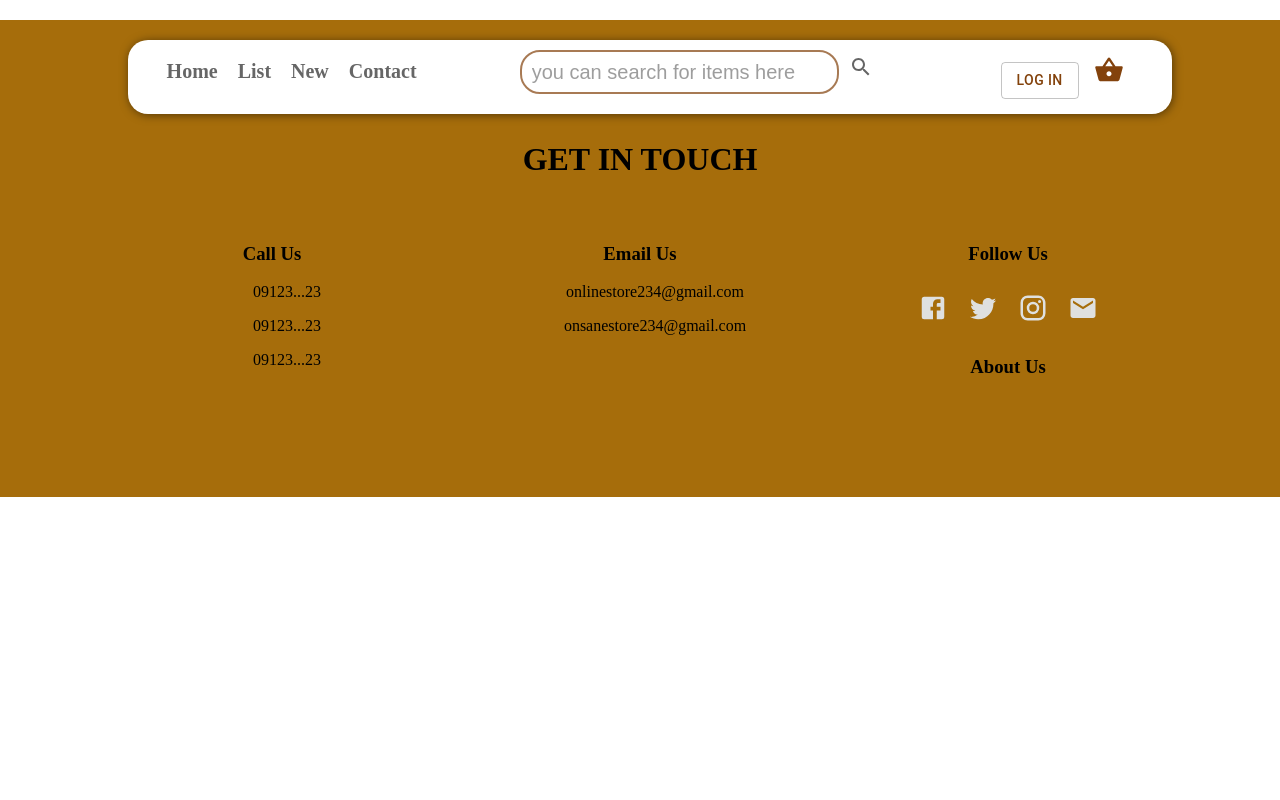
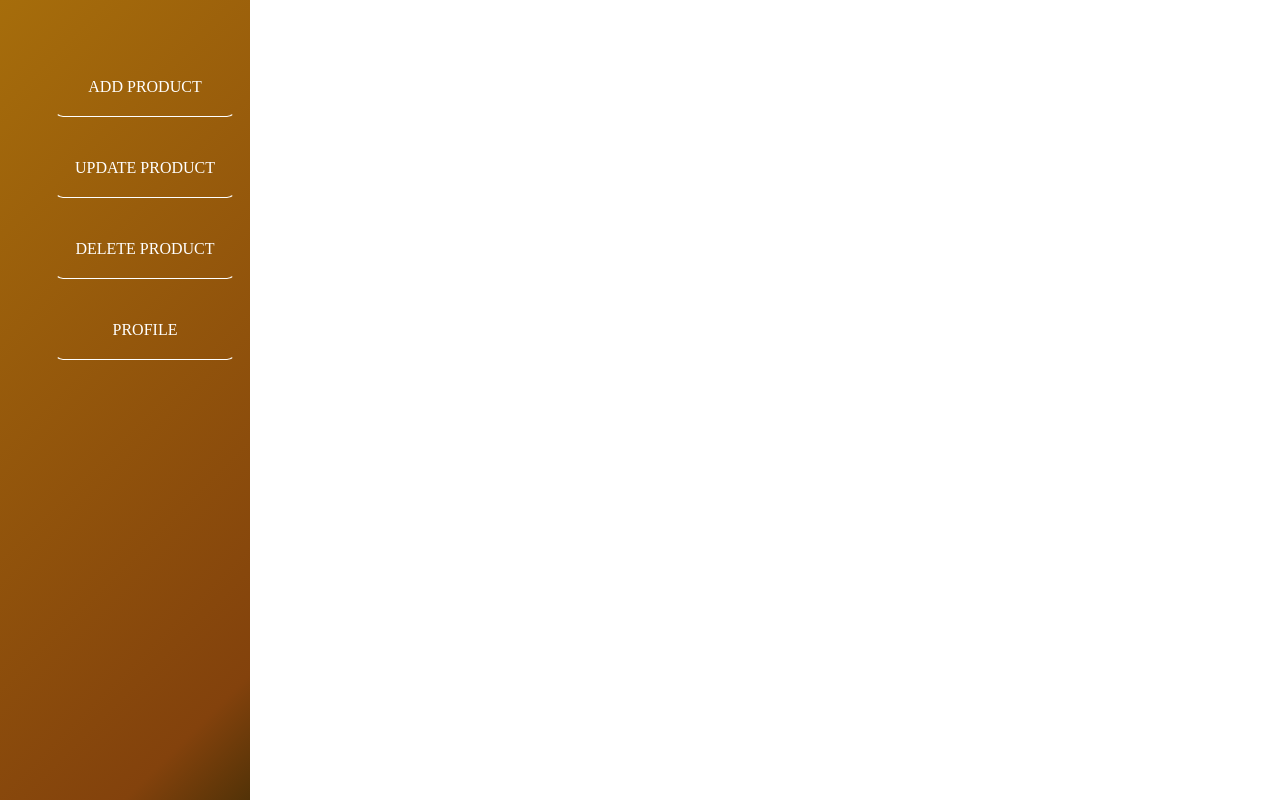
Before and after one commit to Michael-Mamaye/onlineStore, a React (Create React App) app in the folder frontend/: page /admin in a window 1280 px wide. Built offline with nearby package versions, Linux system fonts and the light colour scheme.

Commit message:
admin page style added

```diff
--- a/frontend/src/App.js
+++ b/frontend/src/App.js
@@ -7,28 +7,40 @@ import {BrowserRouter as Router,Switch,Route} from 'react-router-dom'
 import Lists from './components/pages/lists/Lists';
 import Contact from './components/pages/contact/Contact';
 import Footer from './components/pages/footer/Footer';
-
+import Admin from './components/adminDashboard/Admin'
 
 function App() {
   return (
     <div className="App">
       <Router>
-           <Navbar/>
+
            <Switch>
               <Route exact path="/" >
+                  <Navbar/>
                   <Home/>
+                  <Footer/>
               </Route>
               <Route exact path="/about">
+                  <Navbar/>
                   <About/>
+                  <Footer/>
               </Route>
-              <Route exact path="/lists" >
-                  <Lists/>
+              <Route exact path="/list" >
+                  <Navbar/>
+                  {/* <Lists/> */}
+                  <Home/>
+                  <Footer/>
               </Route>
-              <Route exact path="/contact" >
+              <Route exact path="/newproducts" >
+                  <Navbar/>
                   <Contact/>
+                  <Footer/>
+              </Route>
+              <Route exact path="/admin">
+                <Admin/>
               </Route>
            </Switch>
-           <Footer/>
+
       </Router>
     </div>
   );
--- a/frontend/src/actions/index.js
+++ b/frontend/src/actions/index.js
@@ -19,3 +19,12 @@ export const  getProduct=()=> async (dispatch)=>{
         console.log('get product error',err)
     }
 }
+export const getProductByType=(type)=>async (dispatch)=>{
+    try{
+        const {data}=await axios.get(`/products/create?brand=${type}`)
+        dispatch({type:GETPRODUCT,payload:data.product})
+    }
+    catch(err){
+        console.log('get product error',err)
+    }
+}
--- /dev/null
+++ b/frontend/src/components/adminDashboard/Admin.js
@@ -0,0 +1,27 @@
+import React from 'react'
+import styles from './style'
+import { Drawer } from '@material-ui/core';
+
+function Admin() {
+    const classes=styles();
+
+    return (
+        <div>
+            <div className={classes.adminDiv}>
+                <div className={classes.adminDrawer}>
+                    <ul className={classes.adminMenus}>
+                        <li className={classes.lists}>ADD PRODUCT</li>
+                        <li className={classes.lists}>UPDATE PRODUCT</li>
+                        <li className={classes.lists}>DELETE PRODUCT</li>
+                        <li className={classes.lists}>PROFILE</li>
+                   </ul>
+                </div>
+                <div className={classes.admincontent}>
+
+                </div>
+            </div>
+        </div>
+    )
+}
+
+export default Admin
--- /dev/null
+++ b/frontend/src/components/adminDashboard/style.js
@@ -0,0 +1,41 @@
+import { colors, ListItem, makeStyles } from "@material-ui/core";
+
+export default makeStyles ((theme)=>({
+
+    adminDiv:
+    {
+
+        display:'flex',
+        flexDirection:'row',
+        justifyContent:'space-between'
+    },
+    adminDrawer:{
+        background: "linear-gradient(-45deg, rgba(78,45,1,0.9752275910364145) 0%, rgba(131,66,12,1) 12%, rgba(166,109,11,1) 100%)",
+        height:'100vh',
+        width:'250px',
+        display:'flex',
+        flexDirection:'column',
+        color:'white',
+
+
+    },
+    adminMenus:{
+        paddingTop:'20px',
+        textDecoration:'none',
+        listStyleType:'none',
+        alignSelf:'center'
+    },
+    lists:{
+        padding:'20px',
+        marginTop:'20px',
+        borderRadius:'10px',
+        border:'2px solid transparent',
+        borderBottom:'1px solid white',
+        '&:hover':{
+            cursor:'pointer',
+            backgroundColor:'rgba(131,66,12,1) '
+        }
+    }
+
+
+}))
--- a/frontend/src/components/mini_nav/Nav.js
+++ b/frontend/src/components/mini_nav/Nav.js
@@ -1,21 +1,42 @@
-import React from 'react'
+import React,{useEffect} from 'react'
 import Catagories from './catagories/Catagories'
 import './nav.css'
+import { getProduct,getProductByType } from '../../actions'
+import { useDispatch,useSelector } from 'react-redux'
 
 function Nav() {
+    const product = useSelector(state => state.productReducer)
+
+    const dispatch = useDispatch();
+
+
+    useEffect(()=>{
+        dispatch(getProduct())
+    },[])
+    console.log('this is',product)
+    const handleSelected=(whatIsIt)=>
+    {
+       if(whatIsIt=='allProduct'){dispatch(getProduct())}
+       else if (whatIsIt == 'electronics') {dispatch(getProductByType('redmi'))}
+       else if (whatIsIt == 'suit') {dispatch(getProductByType('samsung'))}
+       else if (whatIsIt == 'house') {dispatch(getProductByType('oppo'))}
+       else if (whatIsIt == 'cars') {dispatch(getProductByType('xiaomi'))}
+       else if (whatIsIt == 'bike') {}
+       else if (whatIsIt == 'Others') {}
+    }
 
     return (
         <div>
              <div className='miniNavWhole'>
-                  <p className='miniNavs'>All Products</p>
-                  <p className='miniNavs'>Electronics</p>
-                  <p className='miniNavs'>Suit</p>
-                  <p className='miniNavs'>House</p>
-                  <p className='miniNavs'>Cars</p>
-                  <p className='miniNavs'>Bike</p>
-                  <p className='miniNavs'>Others</p>
+                  <p onClick={()=>{handleSelected('allProduct')}} name='all' className='miniNavs'>All Products</p>
+                  <p onClick={()=>{handleSelected('electronics')}} className='miniNavs'>Electronics</p>
+                  <p onClick={()=>{handleSelected('suit')}} className='miniNavs'>Suit</p>
+                  <p onClick={()=>{handleSelected('house')}} className='miniNavs'>House</p>
+                  <p onClick={()=>{handleSelected('cars')}} className='miniNavs'>Cars</p>
+                  <p onClick={()=>{handleSelected('bike')}} className='miniNavs'>Bike</p>
+                  <p onClick={()=>{handleSelected('Others')}} className='miniNavs'>Others</p>
              </div>
-             <Catagories/>
+             <Catagories product={product}/>
         </div>
     )
 }
--- a/frontend/src/components/mini_nav/catagories/Catagories.js
+++ b/frontend/src/components/mini_nav/catagories/Catagories.js
@@ -3,45 +3,35 @@ import { Grid,Button, Card, CardMedia, CardContent, CardActions, Dialog } from '
 import MK from "../../../assets/dinu.jpg"
 import './catagories.css'
 import useStyles from './style'
-import { getProduct } from '../../../actions'
-import axios from 'axios'
-import { useDispatch,useSelector } from 'react-redux'
-
-const Catagories=()=> {
-   const product = useSelector(state => state.productReducer)
-
-    const dispatch = useDispatch(getProduct());
 
 
-    useEffect(()=>{
-    //    axios.get('/products/create').then(res=>{
-    //        console.log(res.data);
-    //        setproduct(res.data.product)
-    //    })
-        dispatch(getProduct())
-
-
-    },[])
-    console.log('this is',product)
-    const classes=useStyles()
+const Catagories=({product})=> {
 
     const [open, setOpen] = React.useState(false);
+    const classes=useStyles()
+    const [selectedItem,setSelectedItem]=useState({})
 
-    const handleClickOpen = () => {
+    const handleClickOpen = (Id) => {
+        let miki={};
+        product.forEach(element => {
+            if (element._id==Id)
+            {
+                miki=element;
+            }
+        });
+        setSelectedItem(miki);
         setOpen(true);
     };
     const handleClose = () => {
         setOpen(false);
     };
-    const handledispatch=()=>{
 
-    }
 
     return (
         <div>
 
             <div className="catagoriesDiv">
-                <div onClick={handledispatch}>mshadfsdfdsfds</div>
+
                 <Grid container spacing={3}>
                         {product.map(data=>(
                             <Grid item key={data._id}xs={12} sm={6} md={4} lg={3}>
@@ -53,7 +43,7 @@ const Catagories=()=> {
                                     </CardContent>
                                     <CardActions className={classes.cardactions}>
                                         <Button className={classes.buyBtn}> Buy Now </Button>
-                                        <Button onClick={handleClickOpen} style={{marginLeft:'40px',}} className={classes.detailsBtn}> Details </Button>
+                                        <Button onClick={()=>{handleClickOpen(data._id)}} style={{marginLeft:'40px',}} className={classes.detailsBtn}> Details </Button>
                                     </CardActions>
                                 </Card>
                             </Grid>
@@ -61,9 +51,21 @@ const Catagories=()=> {
                     </Grid>
                     <p className="catagoriesSeeMore">See more</p>
                     <Dialog onClose={handleClose} aria-labelledby="customized-dialog-title" open={open}>
-                       <div style={{height:'100px',width:'100px'}}>
+                        {
+                                <div container key={selectedItem._id}xs={12} sm={6} md={4} lg={3}>
 
-                       </div>
+                                    <Card style={{display:'flex',flexDirection:'column',justifyContent:'left',width:"90%", height:'400px'}}>
+                                        <CardMedia image={MK} style={{width:"100%", height:'50%'}}></CardMedia>
+                                        <CardContent>
+                                            <p className={classes.contentNames}>{selectedItem.name} </p>
+                                            <p className={classes.contentDescription}>{selectedItem.description}</p>
+                                        </CardContent>
+                                        <CardActions className={classes.cardactions}>
+                                            <Button className={classes.buyBtn}> Buy Now </Button>
+                                            </CardActions>
+                                    </Card>
+                                </div>
+                            }
                     </Dialog>
 
             </div>
```
